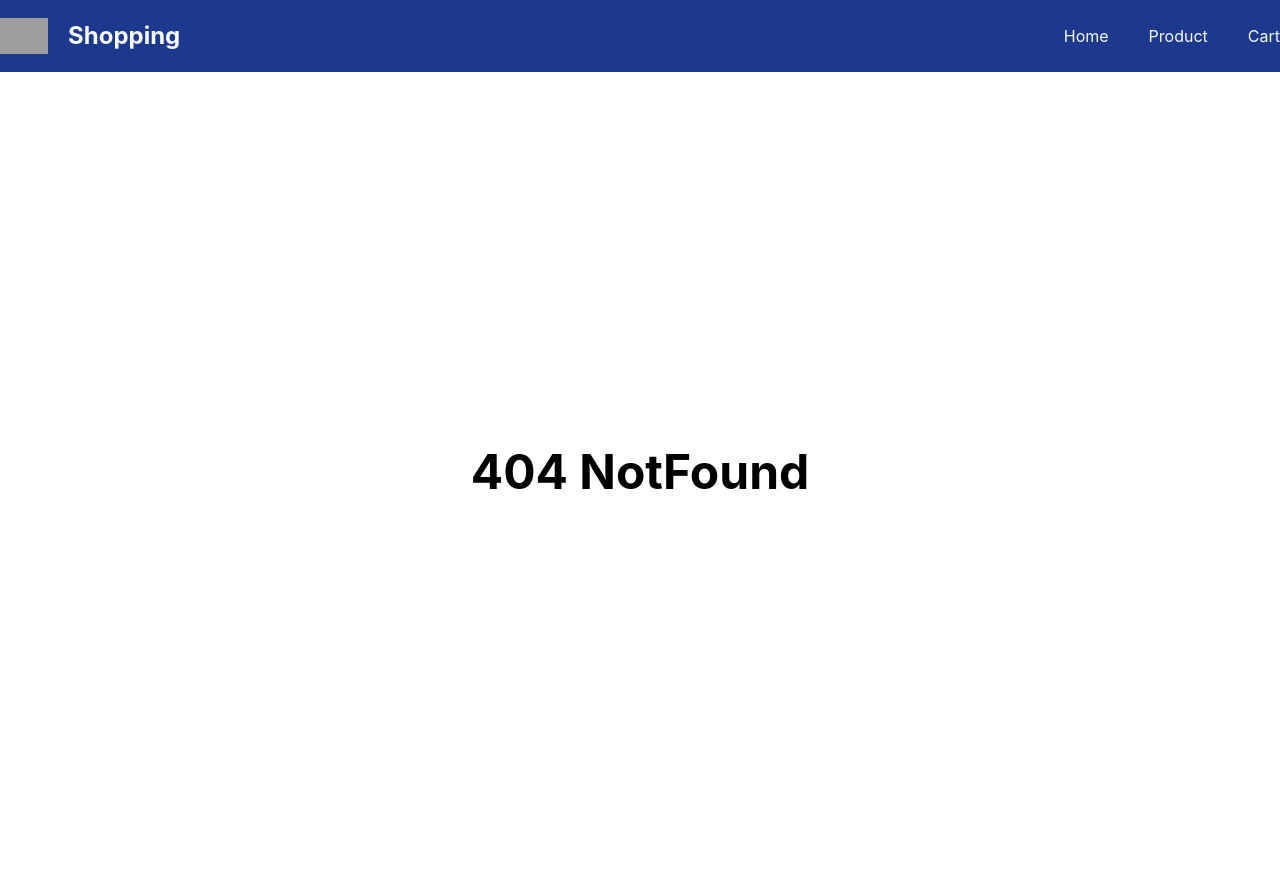
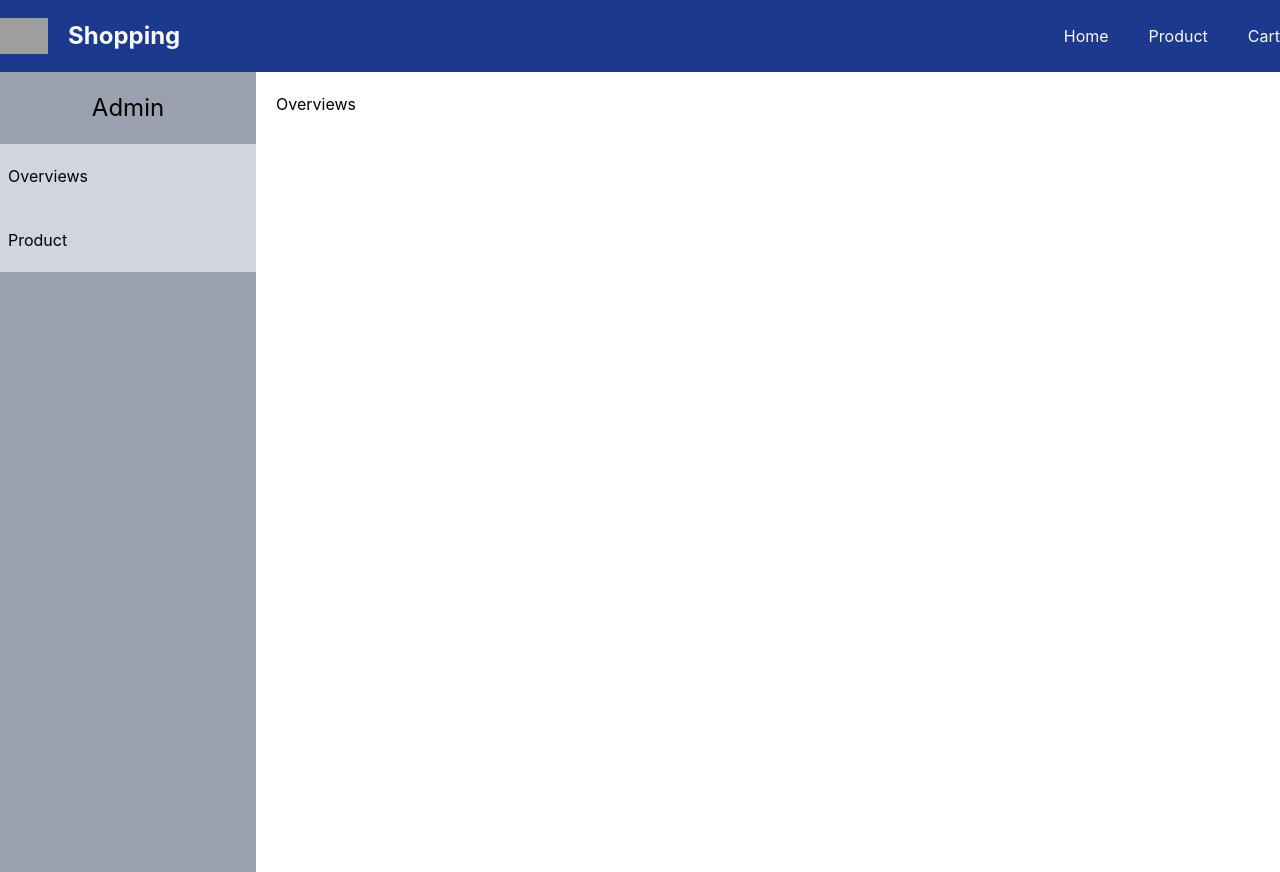
Before and after one commit to Rathanak-Phan/product-store-react-router, a React (Vite) app: page /admin in a window 1280 px wide. Before the commit this address had no page. Built offline with nearby package versions, Linux system fonts and the light colour scheme; grey boxes are pictures that could not be loaded.

Commit message:
Static: nested route

```diff
--- a/src/App.jsx
+++ b/src/App.jsx
@@ -5,6 +5,8 @@ import Product from './page/Product'
 import Cart from './page/Cart'
 import Header from './components/Header'
 import NotFound from './page/NotFound'
+import DashboardLayout from './components/DashboardLayout'
+import Overviews from './components/Overviews'
 
 function App() {
 
@@ -19,6 +21,12 @@ function App() {
           <Route path='/' element={<Home />}/>
           <Route path='/products' element={<Product />} />
           <Route path='/cart' element={<Cart />} />
+
+          <Route path='/admin' element={<DashboardLayout />}>
+            <Route path='/admin' element={<Overviews />}/>
+            <Route path='/admin/products' element={<Product />} />
+          </Route>
+
           <Route path='*' element={<NotFound />} />
         </Routes>
       </BrowserRouter>
--- /dev/null
+++ b/src/components/DashboardLayout.jsx
@@ -0,0 +1,20 @@
+import React from 'react'
+import Sidebar from './Sidebar'
+import { Outlet } from 'react-router-dom'
+
+function DashboardLayout() {
+  return (
+    <main className='flex'>
+        <div className='w-64'>
+            <Sidebar />
+        </div>
+
+        {/* Main content */}
+        <div className='p-5'>
+            <Outlet />
+        </div>
+    </main>
+  )
+}
+
+export default DashboardLayout
--- /dev/null
+++ b/src/components/Overviews.jsx
@@ -0,0 +1,9 @@
+import React from 'react'
+
+function Overviews() {
+  return (
+    <div>Overviews</div>
+  )
+}
+
+export default Overviews
--- /dev/null
+++ b/src/components/Product.jsx
@@ -0,0 +1,9 @@
+import React from 'react'
+
+function Product() {
+  return (
+    <div>Product</div>
+  )
+}
+
+export default Product
--- /dev/null
+++ b/src/components/Sidebar.jsx
@@ -0,0 +1,19 @@
+import React from 'react'
+import { Link } from 'react-router-dom'
+
+function Sidebar() {
+  return (
+    <div className='flex flex-col bg-gray-400 h-screen'>
+        <div className='px-2 py-5 text-2xl text-center'>Admin</div>
+
+        <div className='px-2 py-5 bg-gray-300'>
+            <Link to="/admin">Overviews</Link>
+        </div>
+        <div className='px-2 py-5 bg-gray-300'>
+            <Link to="/admin/products">Product</Link>
+        </div>
+    </div>
+  )
+}
+
+export default Sidebar
```
